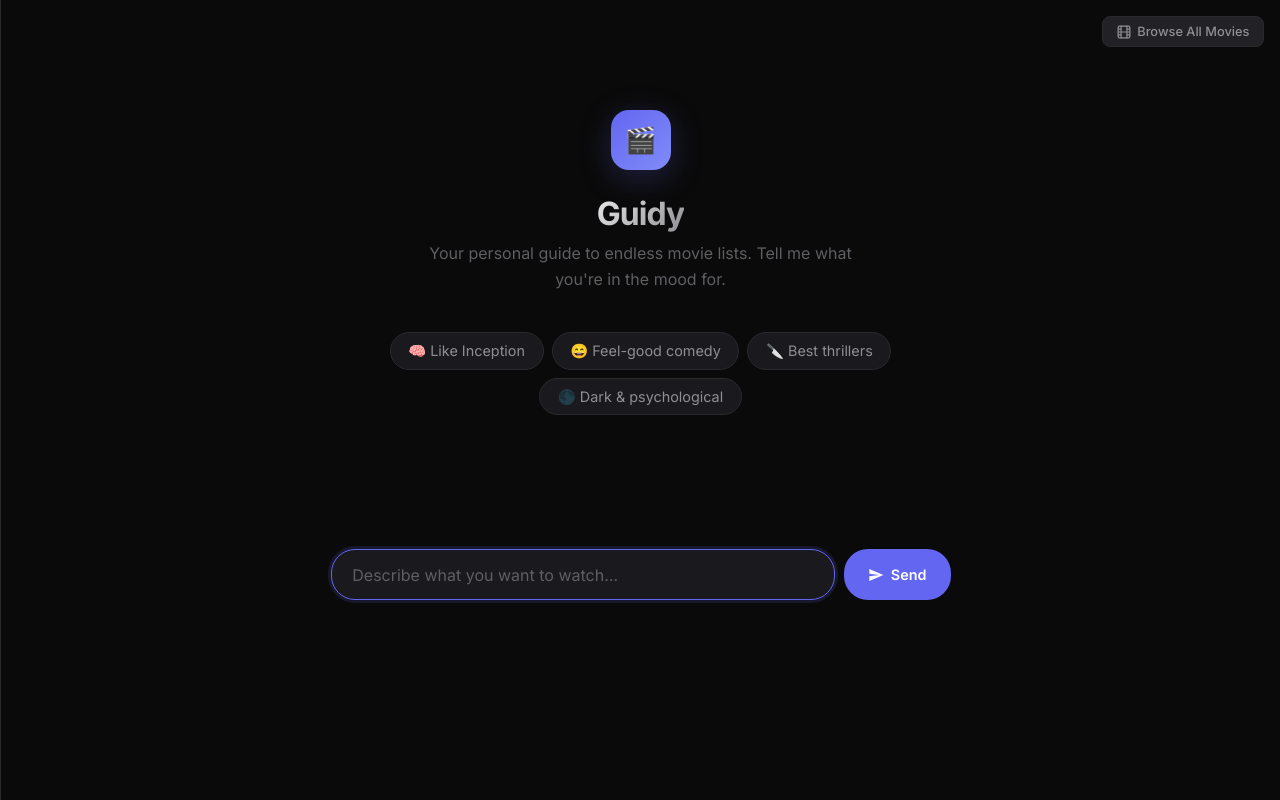
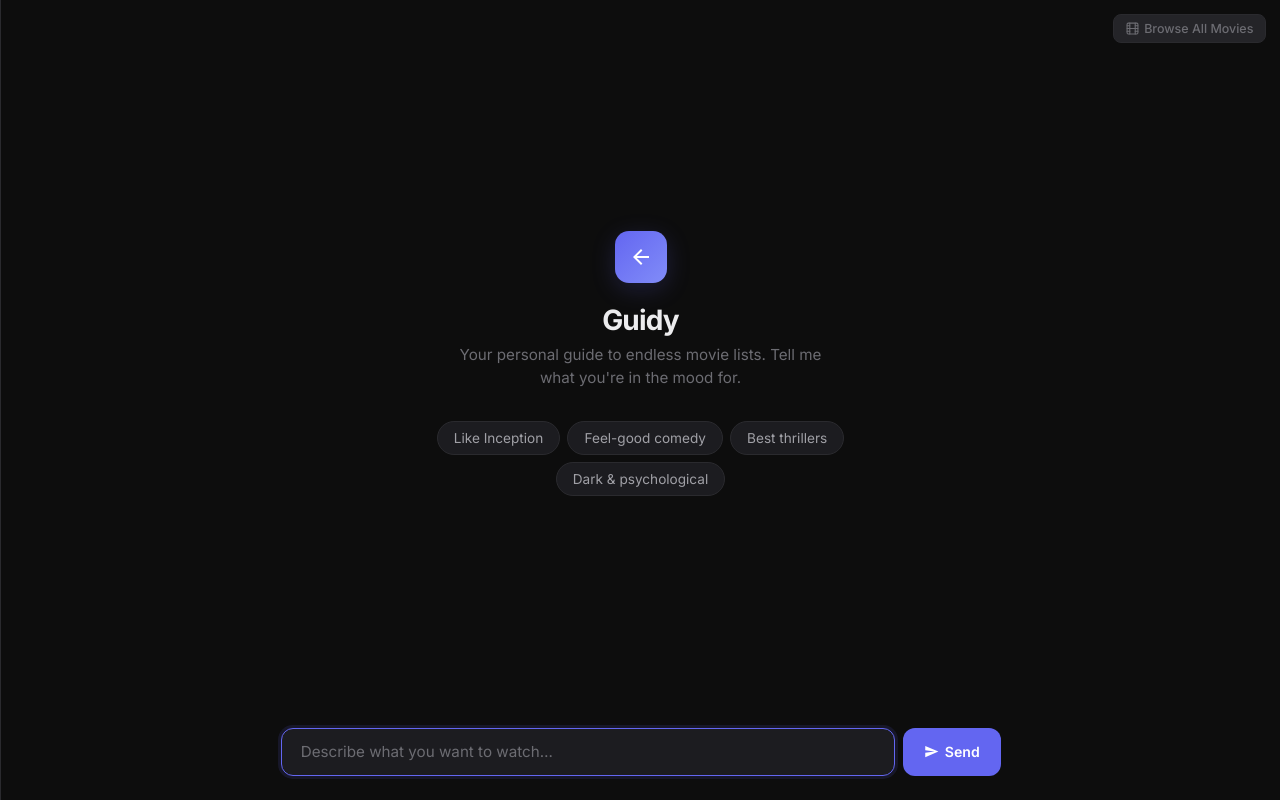
Before and after one commit to miracleqxz/aws-Flask-app, a Flask app: page / in a window 1280 px wide. Run offline with Flask 3, Linux system fonts and the light colour scheme.

Commit message:
fix homepage and chat

```diff
--- a/templates/ai_movies.html
+++ b/templates/ai_movies.html
@@ -20,22 +19,23 @@
         }
 
         :root {
-            --bg-primary: #0a0a0a;
-            --bg-secondary: #111113;
-            --bg-tertiary: #1a1a1e;
-            --bg-elevated: #222226;
-            --bg-input: #1e1e22;
+            --bg-primary: #0d0d0d;
+            --bg-secondary: #141416;
+            --bg-tertiary: #1c1c20;
+            --bg-elevated: #242428;
+            --bg-input: #1a1a1e;
+            --bg-hover: #2a2a2f;
             --border: #2a2a2e;
-            --border-light: #333338;
-            --text-primary: #eaeaec;
-            --text-secondary: #8e8e93;
-            --text-muted: #5e5e63;
+            --border-light: #36363c;
+            --text-primary: #ececee;
+            --text-secondary: #a0a0a6;
+            --text-muted: #6c6c72;
             --accent: #6366f1;
             --accent-hover: #5558e6;
-            --accent-glow: rgba(99, 102, 241, 0.15);
+            --accent-glow: rgba(99, 102, 241, 0.12);
             --gold: #f0b429;
-            --green: #10b981;
             --transition-layout: 0.5s cubic-bezier(0.4, 0, 0.2, 1);
+            --chat-max-width: 720px;
         }
 
         body {
@@ -170,72 +167,72 @@
         }
 
         .welcome-icon {
-            width: 60px;
-            height: 60px;
+            width: 52px;
+            height: 52px;
             background: linear-gradient(135deg, var(--accent), #818cf8);
-            border-radius: 18px;
+            border-radius: 14px;
             display: flex;
             align-items: center;
             justify-content: center;
-            font-size: 1.6rem;
-            margin-bottom: 1.5rem;
-            box-shadow: 0 8px 32px rgba(99, 102, 241, 0.25);
+            margin-bottom: 1.25rem;
+            box-shadow: 0 6px 24px rgba(99, 102, 241, 0.2);
+        }
+
+        .welcome-icon svg {
+            width: 24px;
+            height: 24px;
+            fill: #fff;
         }
 
         .welcome-title {
-            font-size: 2rem;
+            font-size: 1.75rem;
             font-weight: 700;
             letter-spacing: -0.03em;
-            margin-bottom: 0.5rem;
-            background: linear-gradient(135deg, var(--text-primary), var(--text-secondary));
-            -webkit-background-clip: text;
-            -webkit-text-fill-color: transparent;
-            background-clip: text;
+            margin-bottom: 0.4rem;
+            color: var(--text-primary);
         }
 
         .welcome-subtitle {
             color: var(--text-muted);
-            font-size: 1rem;
-            max-width: 460px;
-            line-height: 1.6;
-            margin-bottom: 2.5rem;
+            font-size: 0.95rem;
+            max-width: 400px;
+            line-height: 1.5;
+            margin-bottom: 2rem;
         }
 
         .welcome-chips {
             display: flex;
             flex-wrap: wrap;
-            gap: 0.5rem;
+            gap: 0.45rem;
             justify-content: center;
-            max-width: 520px;
+            max-width: 480px;
         }
 
         .welcome-chip {
-            padding: 0.55rem 1.1rem;
+            padding: 0.5rem 1rem;
             background: var(--bg-tertiary);
             border: 1px solid var(--border);
             border-radius: 20px;
             color: var(--text-secondary);
-            font-size: 0.9rem;
+            font-size: 0.85rem;
             cursor: pointer;
             transition: all 0.2s;
             font-family: inherit;
         }
 
         .welcome-chip:hover {
-            background: var(--bg-elevated);
+            background: var(--bg-hover);
             color: var(--text-primary);
-            border-color: var(--accent);
-            box-shadow: 0 0 0 1px var(--accent-glow);
+            border-color: var(--border-light);
         }
 
         /* ── Chat Messages ── */
         .chat-messages {
             flex: 1;
             overflow-y: auto;
-            padding: 1.5rem 1.5rem 0.5rem;
             display: none;
             flex-direction: column;
-            gap: 0.85rem;
+            gap: 0.6rem;
         }
 
         .chat-messages.active {
@@ -336,34 +350,31 @@
 
         /* ── Chat Input ── */
         .chat-input-wrap {
-            padding: 1.5rem 1.5rem 2rem;
             flex-shrink: 0;
             display: flex;
             justify-content: center;
-        }
-
-        .chat-welcome-screen~.chat-input-wrap:not(.chat-welcome-screen.hidden ~ .chat-input-wrap) {
-            padding-bottom: 25vh;
+            padding: 0 1.5rem 1.5rem;
         }
 
         .chat-input-inner {
             display: flex;
-            gap: 0.6rem;
+            gap: 0.5rem;
             width: 100%;
-            max-width: 620px;
+            max-width: var(--chat-max-width);
             transition: max-width var(--transition-layout);
         }
 
         .app.split .chat-input-inner {
             max-width: 100%;
+            padding: 0 0.25rem;
         }
 
         .chat-input {
             flex: 1;
-            padding: 0.9rem 1.3rem;
+            padding: 0.85rem 1.2rem;
             border: 1.5px solid var(--border);
-            border-radius: 24px;
-            font-size: 1rem;
+            border-radius: 12px;
+            font-size: 0.95rem;
             font-family: inherit;
             outline: none;
             background: var(--bg-input);
@@ -382,12 +393,12 @@
         }
 
         .chat-send {
-            padding: 0.9rem 1.5rem;
+            padding: 0.85rem 1.3rem;
             background: var(--accent);
             color: #fff;
             border: none;
-            border-radius: 24px;
-            font-size: 0.9rem;
+            border-radius: 12px;
+            font-size: 0.88rem;
             font-weight: 600;
             font-family: inherit;
             cursor: pointer;
@@ -395,12 +406,11 @@
             white-space: nowrap;
             display: flex;
             align-items: center;
-            gap: 0.4rem;
+            gap: 0.35rem;
         }
 
         .chat-send:hover:not(:disabled) {
             background: var(--accent-hover);
-            box-shadow: 0 4px 16px rgba(99, 102, 241, 0.3);
         }
 
         .chat-send:disabled {
@@ -409,8 +419,8 @@
         }
 
         .chat-send svg {
-            width: 16px;
-            height: 16px;
+            width: 15px;
+            height: 15px;
             fill: currentColor;
         }
 
@@ -688,28 +697,27 @@
         ═══════════════════════════════════════════ */
         .nav-link {
             position: fixed;
-            top: 1rem;
-            right: 1rem;
+            top: 0.85rem;
+            right: 0.85rem;
             z-index: 50;
             display: inline-flex;
             align-items: center;
-            gap: 0.4rem;
-            padding: 0.45rem 0.85rem;
+            gap: 0.35rem;
+            padding: 0.4rem 0.75rem;
             background: var(--bg-elevated);
-            color: var(--text-secondary);
+            color: var(--text-muted);
             border: 1px solid var(--border);
             border-radius: 8px;
-            font-size: 0.8rem;
+            font-size: 0.78rem;
             font-weight: 500;
             text-decoration: none;
             font-family: inherit;
-            transition: all 0.2s;
+            transition: all 0.15s;
         }
 
         .nav-link:hover {
             color: var(--text-primary);
-            background: var(--bg-tertiary);
-            border-color: var(--border-light);
+            background: var(--bg-hover);
         }
 
         /* ═══════════════════════════════════════════
@@ -778,8 +782,8 @@
 
 <body>
 
-    <a href="/movies" class="nav-link" id="navLink">
-        <svg width="14" height="14" viewBox="0 0 24 24" fill="none" stroke="currentColor" stroke-width="2"
+    <a href="/movies" class="nav-link">
+        <svg width="13" height="13" viewBox="0 0 24 24" fill="none" stroke="currentColor" stroke-width="2"
             stroke-linecap="round" stroke-linejoin="round">
             <rect x="2" y="2" width="20" height="20" rx="2.18" ry="2.18" />
             <line x1="7" y1="2" x2="7" y2="22" />
@@ -799,7 +803,7 @@
             <div class="panel-movie-header">
                 <h2 id="panelTitle">Movie Details</h2>
                 <button class="panel-close-btn" onclick="closePanel()">
-                    <svg width="12" height="12" viewBox="0 0 24 24" fill="none" stroke="currentColor" stroke-width="2.5"
+                    <svg width="11" height="11" viewBox="0 0 24 24" fill="none" stroke="currentColor" stroke-width="2.5"
                         stroke-linecap="round">
                         <line x1="18" y1="6" x2="6" y2="18" />
                         <line x1="6" y1="6" x2="18" y2="18" />
@@ -813,22 +817,28 @@
         <div class="panel-chat" id="panelChat">
 
             <div class="chat-welcome-screen" id="welcomeScreen">
-                <div class="welcome-icon">🎬</div>
+                <div class="welcome-icon">
+                    <svg viewBox="0 0 24 24">
+                        <path d="M20 11H7.83l5.59-5.59L12 4l-8 8 8 8 1.41-1.41L7.83 13H20v-2z" fill="#fff" />
+                    </svg>
+                </div>
                 <h1 class="welcome-title">Guidy</h1>
                 <p class="welcome-subtitle">Your personal guide to endless movie lists. Tell me what you're in the mood
                     for.</p>
                 <div class="welcome-chips">
-                    <button class="welcome-chip" onclick="quickSend('Recommend something like Inception')">🧠 Like
+                    <button class="welcome-chip" onclick="quickSend('Recommend something like Inception')">Like
                         Inception</button>
-                    <button class="welcome-chip" onclick="quickSend('I want a feel-good comedy')">😄 Feel-good
+                    <button class="welcome-chip" onclick="quickSend('I want a feel-good comedy')">Feel-good
                         comedy</button>
-                    <button class="welcome-chip" onclick="quickSend('Best thriller movies')">🔪 Best thrillers</button>
-                    <button class="welcome-chip" onclick="quickSend('Something dark and psychological')">🌑 Dark &
+                    <button class="welcome-chip" onclick="quickSend('Best thriller movies')">Best thrillers</button>
+                    <button class="welcome-chip" onclick="quickSend('Something dark and psychological')">Dark &
                         psychological</button>
                 </div>
             </div>
 
-            <div class="chat-messages" id="chatMessages"></div>
+            <div class="chat-messages" id="chatMessages">
+                <div class="chat-messages-inner" id="chatMessagesInner"></div>
+            </div>
 
             <div class="chat-input-wrap" id="chatInputWrap">
                 <div class="chat-input-inner">
@@ -858,10 +868,10 @@
         const $app = document.getElementById('app');
         const $welcomeScreen = document.getElementById('welcomeScreen');
         const $chatMessages = document.getElementById('chatMessages');
+        const $chatMessagesInner = document.getElementById('chatMessagesInner');
         const $chatInput = document.getElementById('chatInput');
         const $chatSend = document.getElementById('chatSend');
         const $chatInputWrap = document.getElementById('chatInputWrap');
-        const $panelMovie = document.getElementById('panelMovie');
         const $panelContent = document.getElementById('panelContent');
         const $panelTitle = document.getElementById('panelTitle');
         const $trailerOverlay = document.getElementById('trailerOverlay');
@@ -881,7 +891,6 @@
             welcomeActive = false;
             $welcomeScreen.classList.add('hidden');
             $chatMessages.classList.add('active');
-            $chatInputWrap.style.paddingBottom = '1.25rem';
         }
 
         function quickSend(text) {
@@ -906,7 +915,7 @@
             const div = document.createElement('div');
             div.className = `msg ${role}`;
             div.textContent = text;
-            $chatMessages.appendChild(div);
+            $chatMessagesInner.appendChild(div);
             $chatMessages.scrollTop = $chatMessages.scrollHeight;
         }
 
@@ -916,7 +925,7 @@
             div.className = 'msg assistant typing';
             div.id = 'typingIndicator';
             div.innerHTML = 'Thinking<span class="dots"><span></span><span></span><span></span></span>';
-            $chatMessages.appendChild(div);
+            $chatMessagesInner.appendChild(div);
             $chatMessages.scrollTop = $chatMessages.scrollHeight;
         }
 
@@ -1039,11 +1040,7 @@
                         <span style="color:var(--text-muted);margin-left:6px;">${year || ''}</span>
                     </div>`;
             } catch {
-                container.innerHTML = `
-                    <div class="trailer-inner">
-                        <span style="font-size:1.3em;">🎬</span>
-                        Trailer not available
-                    </div>`;
+                container.innerHTML = '<div class="trailer-inner">Trailer not available</div>';
             }
         }
 
@@ -1059,7 +1055,7 @@
                 const posterSrc = m.poster_filename ? `/api/poster/${m.poster_filename}` : '';
                 return `
                     <div class="movie-card" onclick="openDetailById(${m.id})">
-                        ${posterSrc ? `<img src="${posterSrc}" alt="${m.title}" loading="lazy">` : '<div style="height:270px;background:var(--bg-elevated);"></div>'}
+                        ${posterSrc ? `<img src="${posterSrc}" alt="${m.title}" loading="lazy">` : '<div style="height:255px;background:var(--bg-elevated);"></div>'}
                         <div class="card-info">
                             <div class="card-title">${m.title}</div>
                             <span class="card-rating">${m.rating}/10</span>
@@ -1077,8 +1073,8 @@
                 const res = await fetch(`/api/movie/${movieId}`);
                 const data = await res.json();
                 if (data.movie) showMovieDetail(data.movie);
-            } catch (e) {
-                $panelContent.innerHTML = '<div class="loading-state">Failed to load movie details</div>';
+            } catch {
+                $panelContent.innerHTML = '<div class="loading-state">Failed to load details</div>';
             }
         }
 
```
Also changed, not shown: other parts of templates/ai_movies.html (+66 -71 lines).
